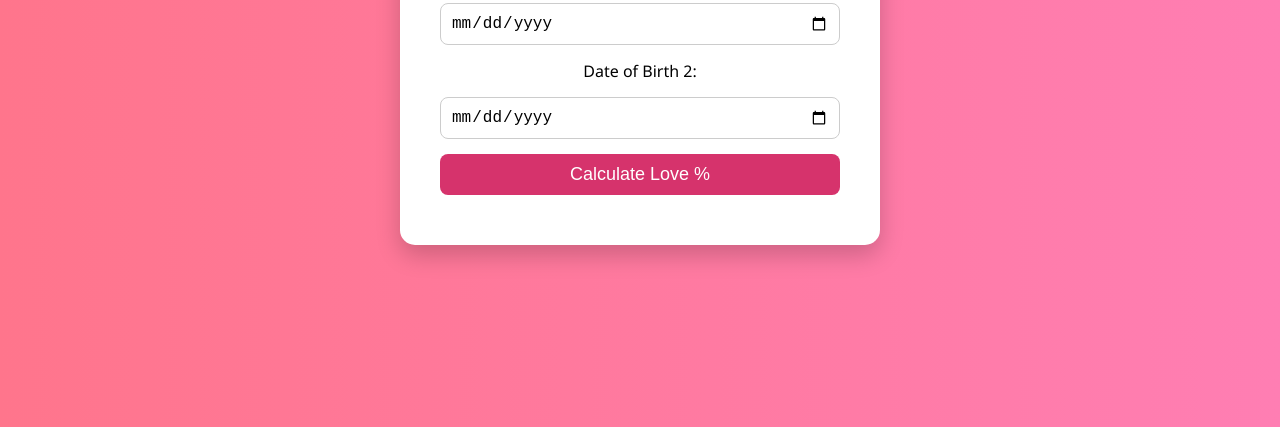
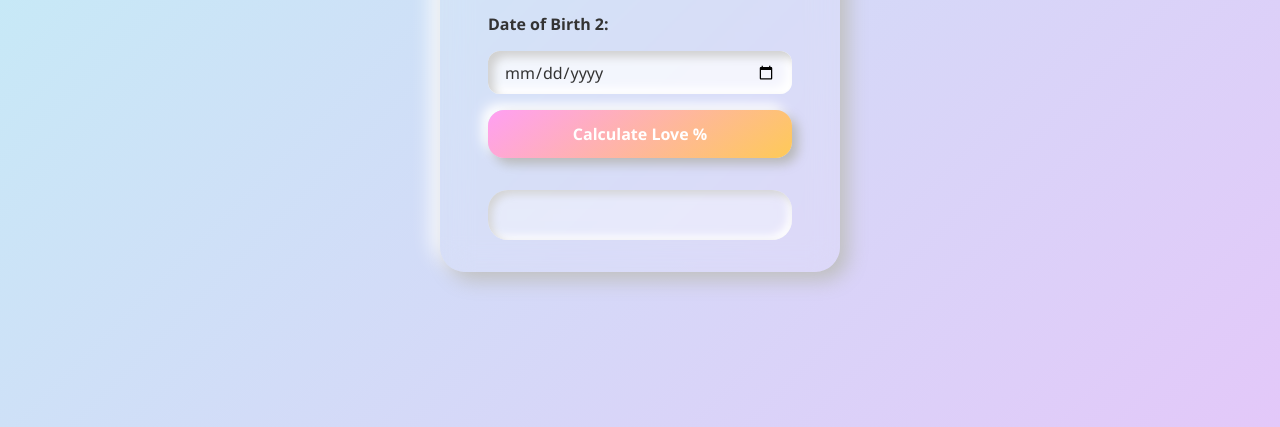
Before and after one commit to Swarup2024web/LoveCalc, a plain HTML site: page index.html in a window 1280 px wide. Shown: the part 373-800 px from the top of the page. Drawn offline with Linux system fonts and the light colour scheme.

Commit message:
Update style.css

```diff
--- a/style.css
+++ b/style.css
@@ -1,60 +1,89 @@
-body {
+/* style.css */
+* {
   margin: 0;
   padding: 0;
-    font-family: 'Segoe UI', sans-serif;
-    background: linear-gradient(to right, #ff758c, #ff7eb3);
+  box-sizing: border-box;
+  font-family: "Segoe UI", Tahoma, Geneva, Verdana, sans-serif;
+}
+
+body {
+  background: linear-gradient(135deg, #c1f0f6, #e3c8f9);
+  min-height: 100vh;
   display: flex;
   justify-content: center;
   align-items: center;
-    height: 100vh;
+  padding: 2rem;
+  color: #333;
 }
 
 .container {
-    background-color: white;
-    padding: 30px 40px;
-    border-radius: 15px;
-    box-shadow: 0 10px 25px rgba(0, 0, 0, 0.2);
+  background: rgba(255, 255, 255, 0.1);
+  border-radius: 25px;
+  padding: 2rem 3rem;
+  backdrop-filter: blur(15px);
+  -webkit-backdrop-filter: blur(15px);
+  box-shadow: 8px 8px 20px #bebebe, -8px -8px 20px #ffffff;
   text-align: center;
   max-width: 400px;
-    width: 90%;
+  width: 100%;
 }
 
 h1 {
-    margin-bottom: 20px;
-    color: #d6336c;
+  font-size: 1.8rem;
+  margin-bottom: 1.5rem;
+  color: #4a0072;
+  text-shadow: 1px 1px 2px #ffffffaa;
 }
 
 .form-box {
   display: flex;
   flex-direction: column;
-    gap: 15px;
+  gap: 1rem;
+}
+
+label {
+  font-weight: 600;
+  text-align: left;
 }
 
 input[type="date"] {
-    padding: 10px;
-    border: 1px solid #ccc;
-    border-radius: 8px;
-    font-size: 16px;
+  padding: 0.6rem 1rem;
+  border: none;
+  border-radius: 12px;
+  box-shadow: inset 6px 6px 10px #d1d1d1, inset -6px -6px 10px #ffffff;
+  background: rgba(255, 255, 255, 0.7);
+  color: #333;
+  outline: none;
+  font-size: 1rem;
 }
 
 button {
-    padding: 10px;
-    background-color: #d6336c;
+  padding: 0.8rem;
+  border: none;
+  border-radius: 16px;
+  background: linear-gradient(145deg, #ff9ff3, #feca57);
   color: white;
-    font-size: 18px;
-    border: none;
-    border-radius: 8px;
+  font-weight: bold;
+  font-size: 1rem;
   cursor: pointer;
-    transition: background 0.3s ease;
+  transition: all 0.3s ease;
+  box-shadow: 6px 6px 12px #b8b8b8, -6px -6px 12px #ffffff;
 }
 
 button:hover {
-    background-color: #ad1457;
+  background: linear-gradient(145deg, #feca57, #ff9ff3);
+  transform: scale(1.03);
 }
 
 .result-box {
-    margin-top: 20px;
-    font-size: 20px;
+  margin-top: 2rem;
+  padding: 1rem;
+  min-height: 50px;
+  border-radius: 20px;
+  background: rgba(255, 255, 255, 0.3);
+  backdrop-filter: blur(10px);
+  box-shadow: inset 4px 4px 8px #d4d4d4, inset -4px -4px 8px #ffffff;
+  font-size: 1.2rem;
   font-weight: bold;
-    color: #333;
+  color: #4a0072;
     }
```
Lines whose indentation alone changed are shown as unchanged.
